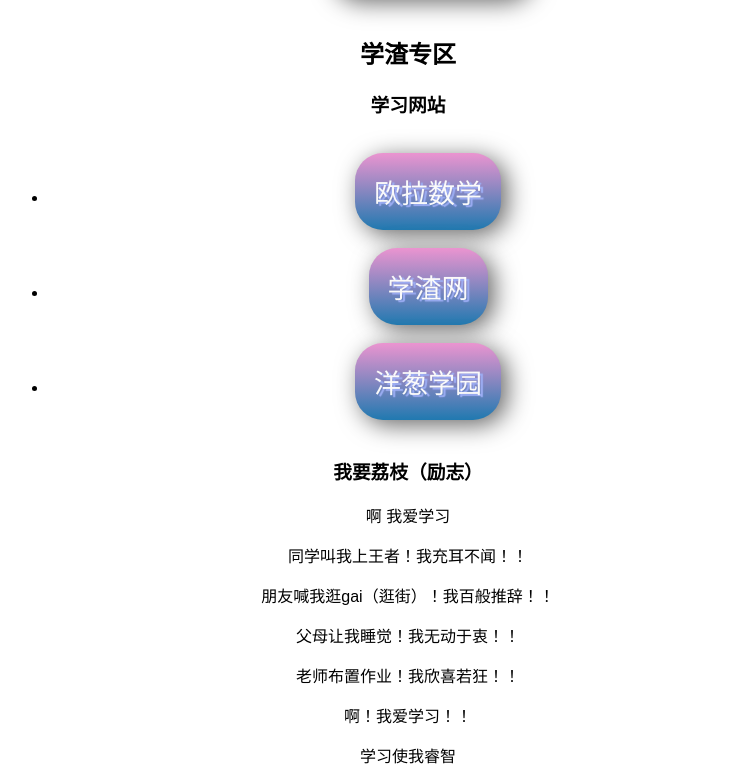
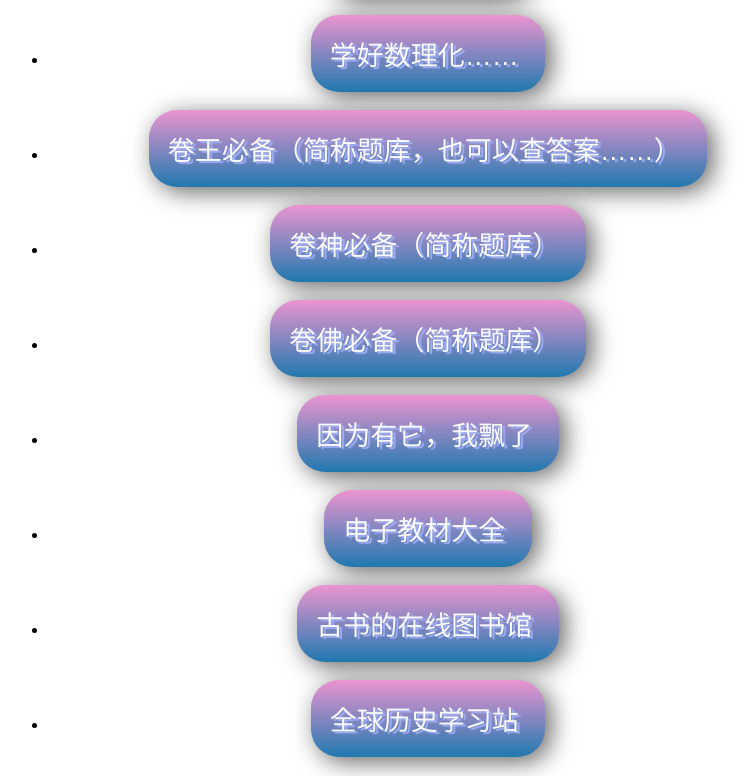
Before and after one commit to uuplayer123/3class01index.github.io, a plain HTML site: page more/xxzq.html in a window 1280 px wide. Shown: the part 1544-2320 px from the top of the page, without its empty margins (232-987 px from the left). Drawn offline with Linux system fonts and the light colour scheme.

Commit message:
xxzq.html

```diff
--- a/more/xxzq.html
+++ b/more/xxzq.html
@@ -135,7 +135,23 @@
         <br>
         <li><a href="https://basic.smartedu.cn/" class="btn" target="_blank">智慧教育平台</a></li>
         <br>
-    </ul>
+        <li><a href="https://phet.colorado.edu/zh_CN/" class="btn" target="_blank">学好数理化……&nbsp;</a></li>
+        <br>
+        <li><a href="https://www.zhaokaoti.com/" class="btn" target="_blank">卷王必备（简称题库，也可以查答案……）&nbsp;</a></li>
+        <br>
+        <li><a href="https://so.tikuol.com/" class="btn" target="_blank">卷神必备（简称题库）&nbsp;</a></li>
+        <br>
+        <li><a href="https://www.netkao.com/exam/" class="btn" target="_blank">卷佛必备（简称题库）&nbsp;</a></li>
+        <br>
+        <li><a href="https://www.xuebapan.com/" class="btn" target="_blank">因为有它，我飘了&nbsp;</a></li>
+        <br>
+        <li><a href="https://xueba5.com/dzkb/" class="btn" target="_blank">电子教材大全&nbsp;</a></li>
+        <br>
+        <li><a href="https://www.shuge.org/" class="btn" target="_blank">古书的在线图书馆&nbsp;</a></li>
+        <br>
+        <li><a href="https://www.allhistory.com/" class="btn" target="_blank">全球历史学习站&nbsp;</a></li>
+        <br>
+      </ul>
     </section>
     <section>
         <h2>学渣专区</h2>
```
